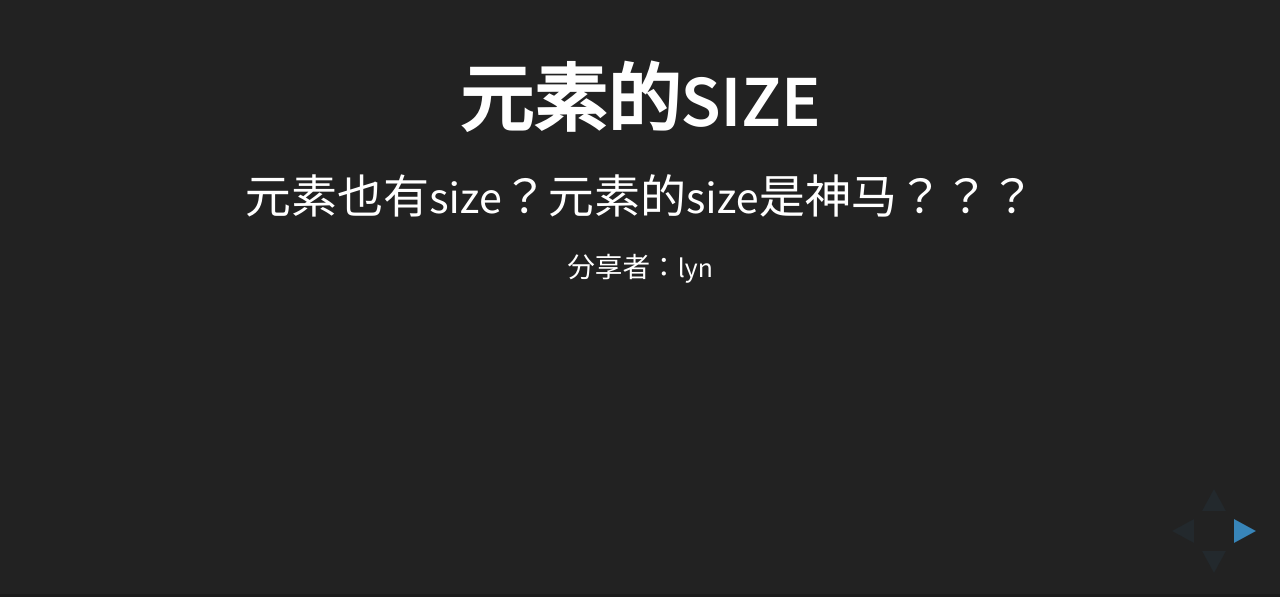
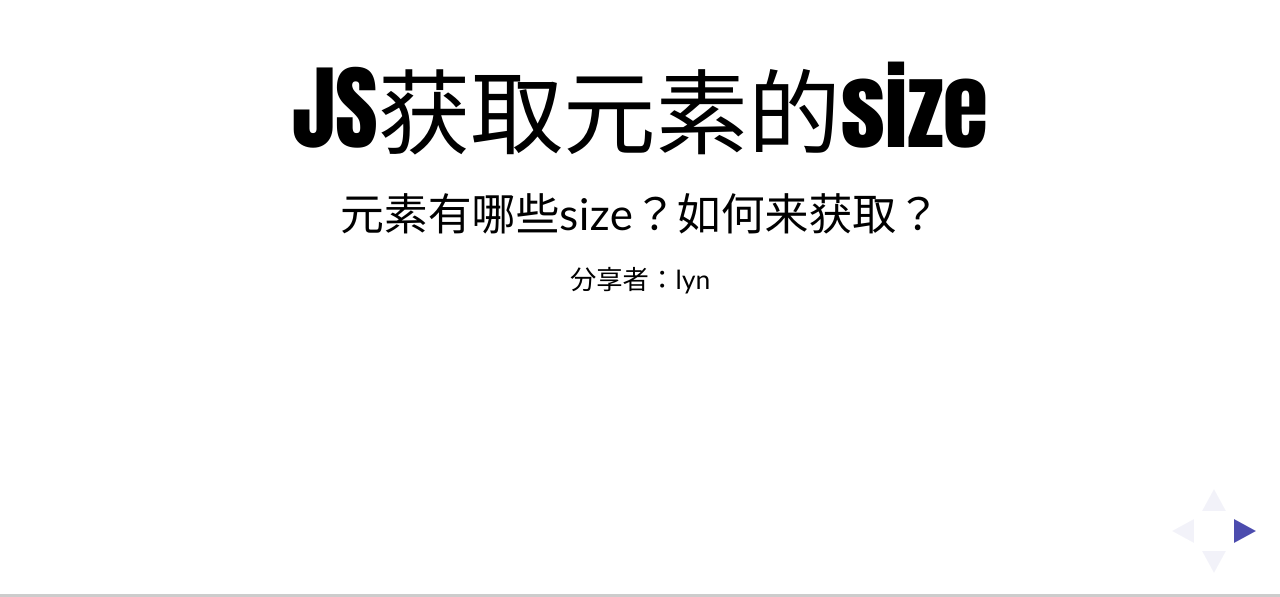
Before and after one commit to Marilynlee/share, a plain HTML site: page index.html in a window 1280 px wide. Shown: the part 203-800 px from the top of the page. Drawn offline with Linux system fonts and the light colour scheme; a web font is replaced by a local one.

Commit message:
update files

```diff
--- a/index.html
+++ b/index.html
@@ -3,9 +3,9 @@
 
 <head>
     <meta charset="utf-8">
-    <title>HTML中的各种HW</title>
+    <title>元素size</title>
     <link rel="stylesheet" href="css/reveal.css">
-    <link rel="stylesheet" href="css/theme/black.css" id="theme">
+    <link rel="stylesheet" href="css/theme/simple.css" id="theme">
     <link rel="stylesheet" href="lib/css/zenburn.css">
     <script>
     var link = document.createElement('link');
@@ -23,8 +23,8 @@
     <div class="reveal">
         <div class="slides">
             <section>
-                <h2>元素的size</h2>
-                <p>元素也有size？元素的size是神马？？？</p>
+                <h2>JS获取元素的size</h2>
+                <p>元素有哪些size？如何来获取？</p>
                 <p>
                     <small>分享者：lyn</small>
                 </p>
@@ -37,7 +37,7 @@
             </section>
             <section>
                 <h3>如何通过js获取元素样式的值呢？</h3>
-                <p class="fragment" data-fragment-index="1">原生js中，如果是内联样式，可直接通过element.style获取height、padding和margin等属性值</p>
+                <p class="fragment" data-fragment-index="1">原生js中，如果是内联样式，可直接通过element.style获取height、padding和margin等size属性值</p>
                 <p class="fragment" data-fragment-index="2">如果样式通过外联样式设置的宽高，是无法直接通过element.style获取，那该怎么办呢？</p>
                 <p class="fragment" data-fragment-index="3">如果是外联样式可以通过window.getComputedStyle()获取计算后的样式值</p>
                 <p class="fragment" data-fragment-index="4">
@@ -119,10 +119,10 @@
     Reveal.initialize({
         controls: true,
         progress: true,
-        history: true,
         center: true,
+        controlsLayout: 'faded',
 
-        transition: 'slide', // none/fade/slide/convex/concave/zoom
+        transition: 'convex', // none/fade/slide/convex/concave/zoom
 
         // More info https://github.com/hakimel/reveal.js#dependencies
         dependencies: [
```
